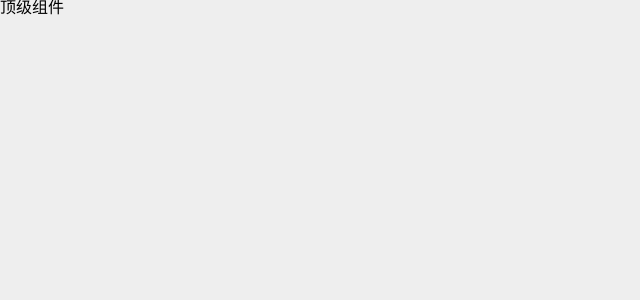
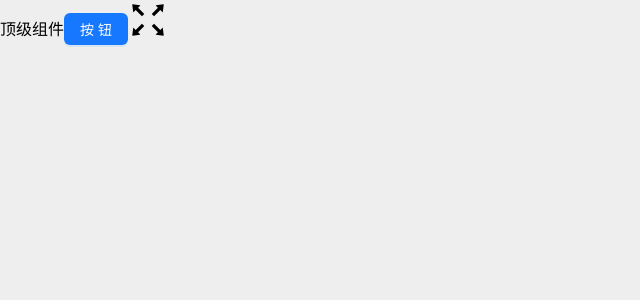
Before and after one commit to MothOfFire/React_Space, a React (Vite) app in the folder vite-React-TS-antd/management-react/: page / in a window 1280 px wide. Shown: the top 300 px of the page, without its empty margins (0-640 px from the left). Built offline with nearby package versions, Linux system fonts and the light colour scheme.

Commit message:
feat:antd的安装和初步使用，以及添加了5.0以下版本的样式自动按需引入的配置步骤

```diff
--- a/vite-React-TS-antd/management-react/package.json
+++ b/vite-React-TS-antd/management-react/package.json
@@ -10,6 +10,8 @@
     "preview": "vite preview"
   },
   "dependencies": {
+    "@ant-design/icons": "^5.2.6",
+    "antd": "^5.9.2",
     "react": "^18.2.0",
     "react-dom": "^18.2.0",
     "react-redux": "^7.2.8",
--- a/vite-React-TS-antd/management-react/src/App.tsx
+++ b/vite-React-TS-antd/management-react/src/App.tsx
@@ -1,10 +1,13 @@
-
+import {Button} from 'antd';
+import {FullscreenOutlined } from '@ant-design/icons';
 
 function App() {
 
   return (
     <>
       顶级组件
+      <Button type="primary">按钮</Button>
+      <FullscreenOutlined style={{ fontSize: '40px'}} />
     </>
   )
 }
--- a/vite-React-TS-antd/management-react/src/components/Comp1/index.tsx
+++ b/vite-React-TS-antd/management-react/src/components/Comp1/index.tsx
@@ -3,7 +3,7 @@
 //模块化引入
 import Styles from "./comp1.module.scss";
 
-function Comp() {
+const Comp = () => {
     return (
         <div className={Styles.box}>
             <p>这是Comp1里面的内容</p>
```
Also changed, not shown: 2 other files (tests, documents, lock files or other folders).
